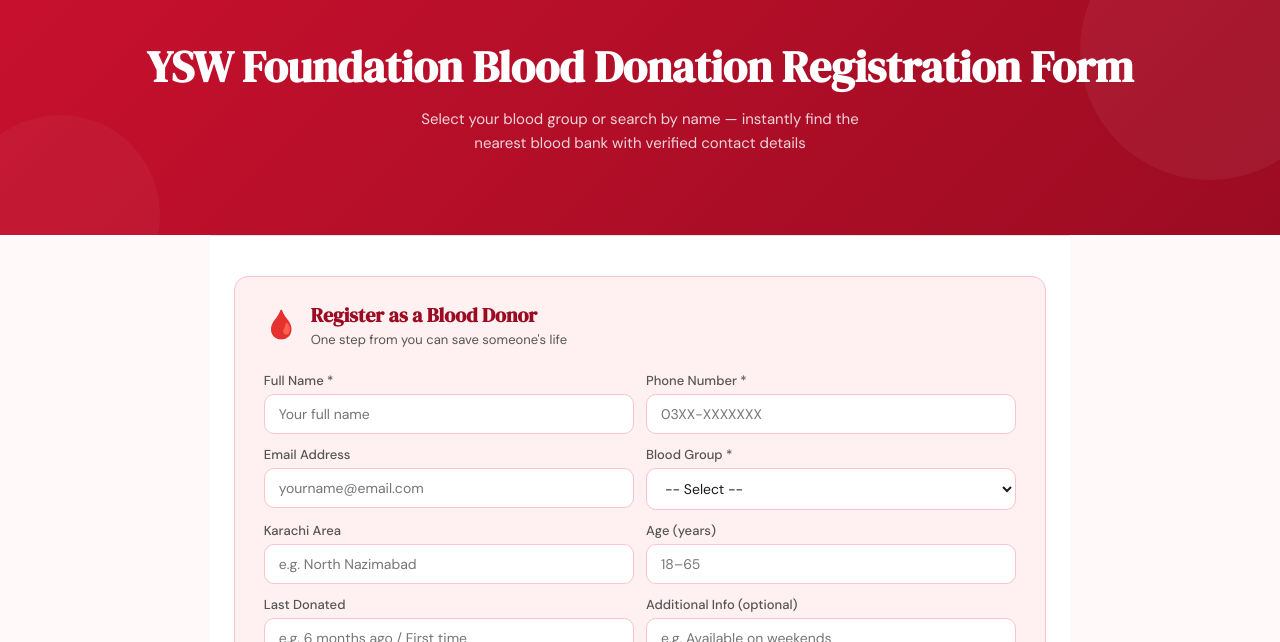
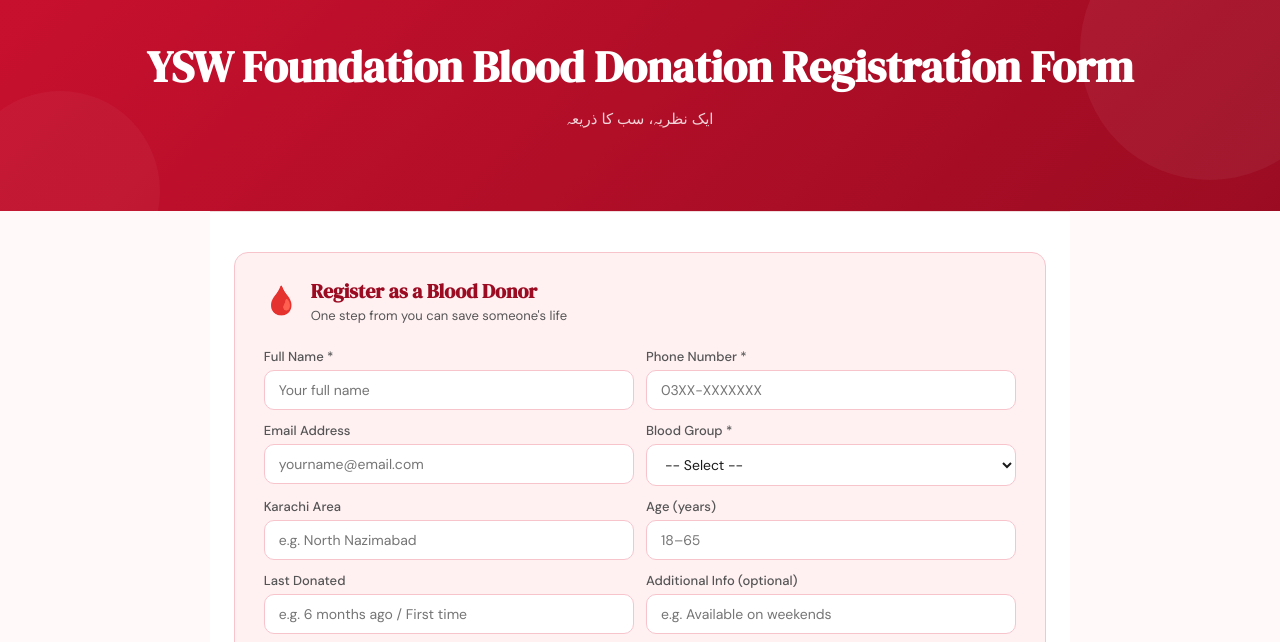
Before and after one commit to infoyswfoundation/blood-donation-form, a website: page index.html in a window 1280 px wide. Shown: the part 158-800 px from the top of the page. Drawn offline with Linux system fonts and the light colour scheme; some packages are replaced by stand-ins of ours; no server answers; a script that the page names is missing.

Commit message:
Blood Donation Form

```diff
--- a/index.html
+++ b/index.html
@@ -29,7 +29,7 @@
 
 <div class="hero">
   <h1>YSW Foundation Blood Donation Registration Form</h1>
-  <p>Select your blood group or search by name — instantly find the nearest blood bank with verified contact details</p>
+  <p>ایک نظریہ، سب کا ذریعہ</p>
 </div>
 
 <div class="form-section" id="donor">
```
